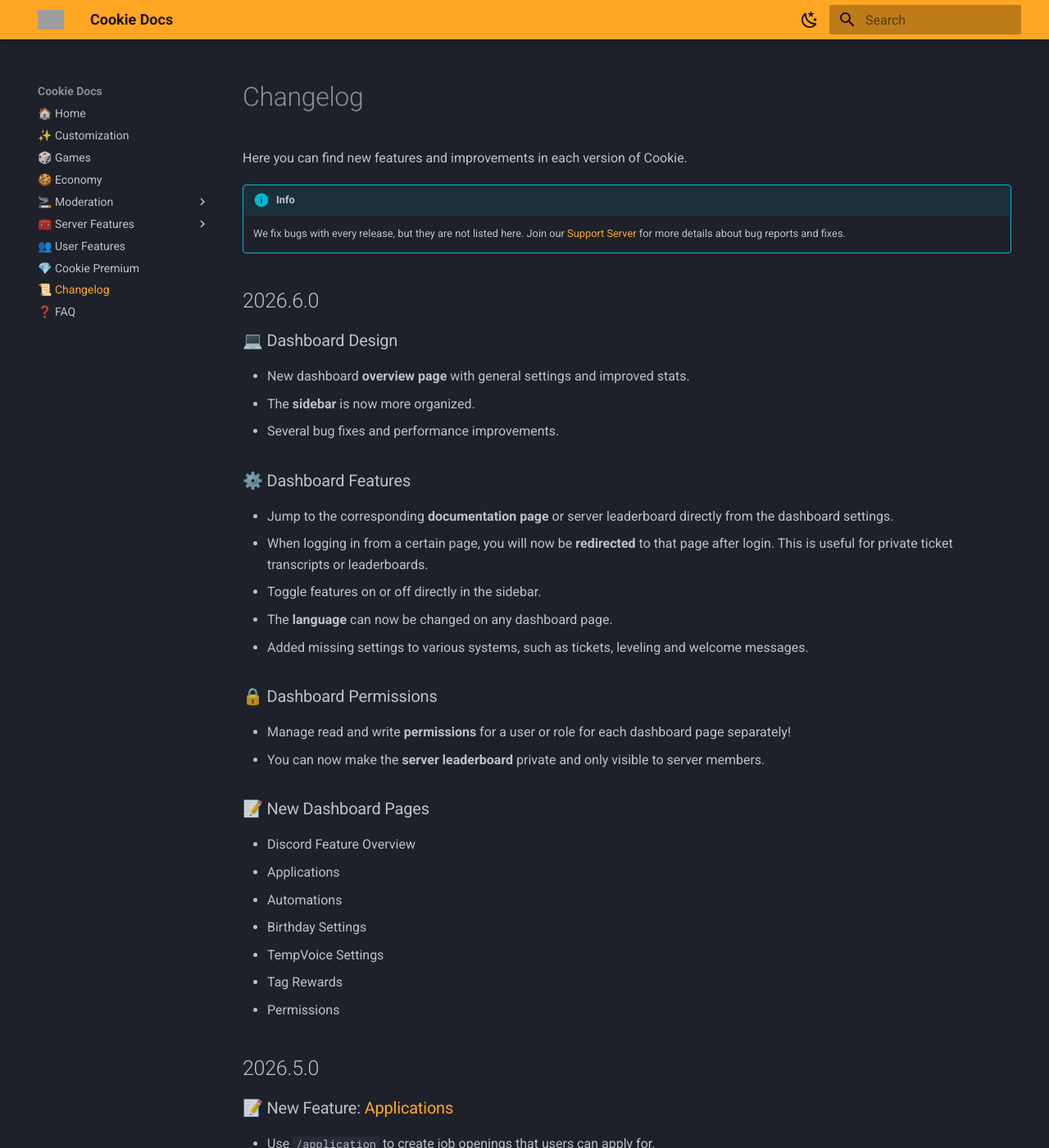
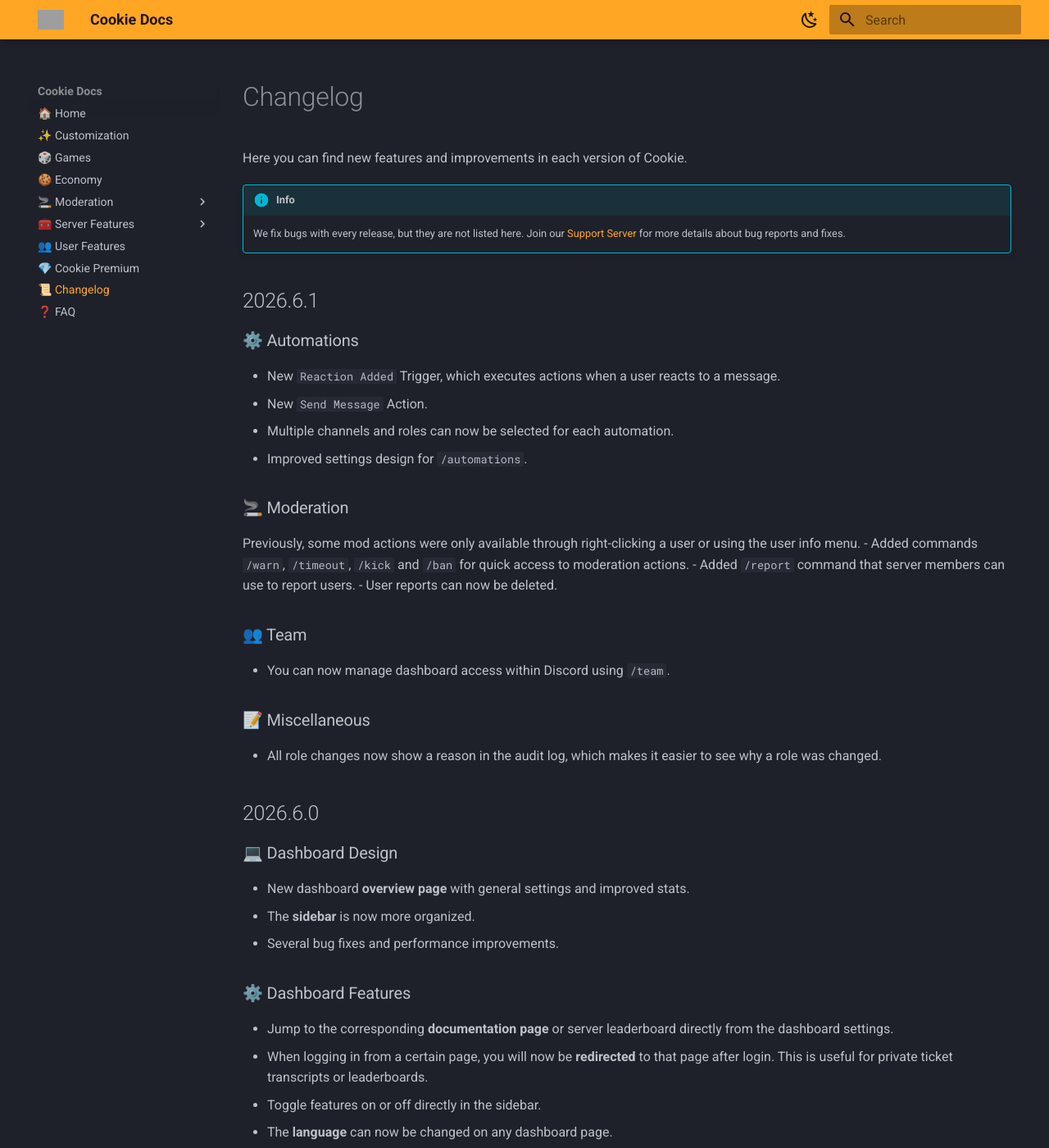
Before and after one commit to CookieAppTeam/docs, an MkDocs documentation site: the page built from docs/changelog.md, in a window 1280 px wide and 1400 px high. Shown: the whole window at 82% size. Built offline with MkDocs 1.6.1 and Material for MkDocs 9.7.7, drawn with Linux system fonts in a browser that asks for light colours; grey boxes are pictures that could not be loaded.

Commit message:
Add changelog for June 2026

```diff
--- a/docs/changelog.md
+++ b/docs/changelog.md
@@ -10,6 +10,26 @@ Here you can find new features and improvements in each version of Cookie.
     We fix bugs with every release, but they are not listed here. Join our
     [Support Server](https://cookieapp.me/support) for more details about bug reports and fixes.
 
+
+## 2026.6.1
+
+### ⚙️ Automations
+- New `Reaction Added` Trigger, which executes actions when a user reacts to a message.
+- New `Send Message` Action.
+- Multiple channels and roles can now be selected for each automation.
+- Improved settings design for `/automations`.
+
+### 🚬 Moderation
+Previously, some mod actions were only available through right-clicking a user or using the user info menu.
+- Added commands `/warn`, `/timeout`, `/kick` and `/ban` for quick access to moderation actions.
+- Added `/report` command that server members can use to report users.
+- User reports can now be deleted.
+
+### 👥 Team
+- You can now manage dashboard access within Discord using `/team`.
+
+### 📝 Miscellaneous
+- All role changes now show a reason in the audit log, which makes it easier to see why a role was changed.
 
 ## 2026.6.0
 
```
